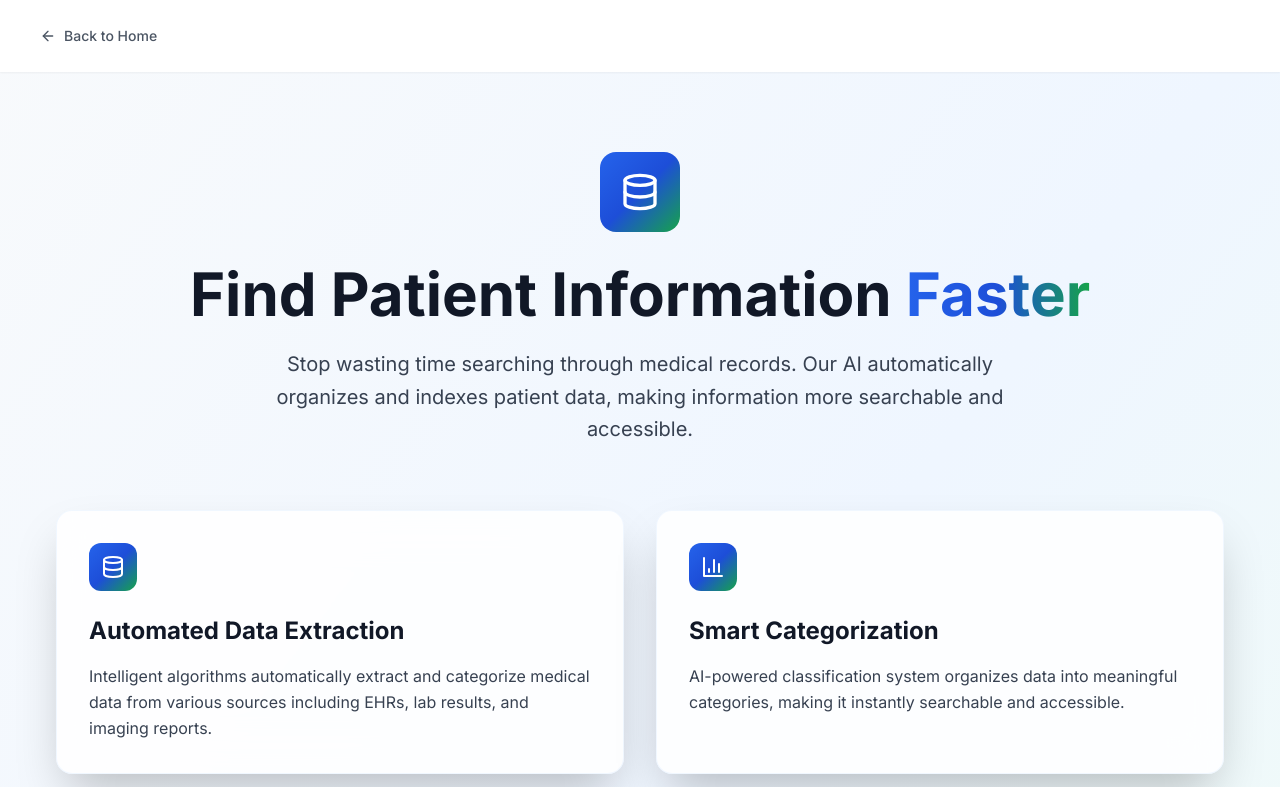
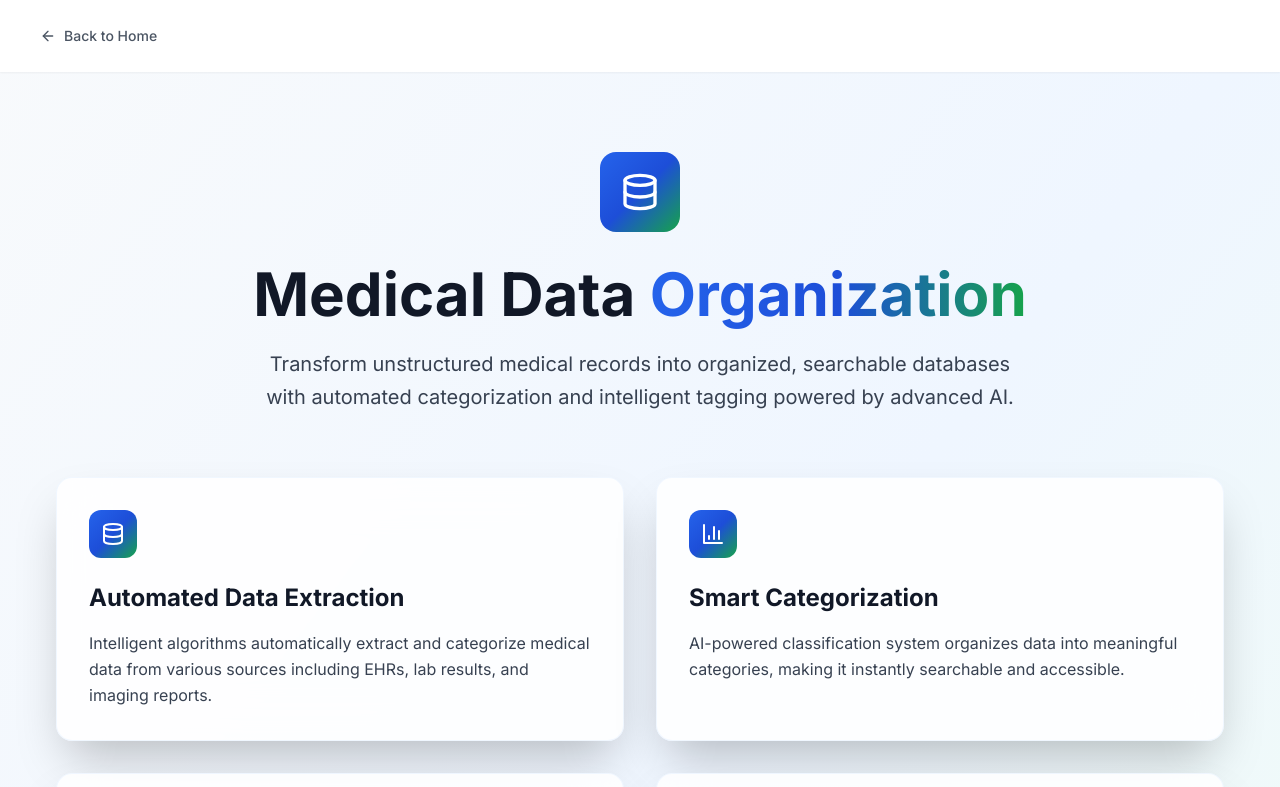
Before and after one commit to vitevaisrael/Mediflow-Website, a React (Vite) app: page /solutions/medical-data-organization in a window 1280 px wide. Shown: the top 787 px of the page. Built offline with nearby package versions, Linux system fonts and the light colour scheme.

Commit message:
Revert "Improve website copywriting and messaging across all sections"
This reverts commit 7c844413109c24f9b54ab2e7821cdd64a9a21eb8.

```diff
--- a/src/components/About.jsx
+++ b/src/components/About.jsx
@@ -47,11 +47,11 @@ const About = () => {
           className="text-center mb-16"
         >
           <h2 className="text-4xl lg:text-5xl font-bold mb-6 text-gray-900">
-            Built by Healthcare Professionals,{' '}
-            <span className="gradient-text">For Healthcare Professionals</span>
+            Pioneering the Future of{' '}
+            <span className="gradient-text">Medical Intelligence</span>
           </h2>
           <p className="text-xl text-gray-700 max-w-3xl mx-auto leading-relaxed">
-            Every day, healthcare teams waste hours navigating complex medical records when they should be focused on patients. At MediFlow, we solve this problem by turning scattered medical data into clear, actionable insights that help clinicians make better decisions faster.
+            At MediFlow, we're dedicated to transforming healthcare and shaping the future of digital medicine. We believe that organization and management of complex medical data are fundamental to develop the best Clinical Decision Support tools. By harnessing advanced AI solutions and powerful algorithms, we deliver real-time insights and deep analytics — enabling our systems to provide intelligent, evidence-based clinical decision support.
           </p>
         </motion.div>
 
@@ -76,7 +76,7 @@ const About = () => {
           >
             <h3 className="text-3xl font-bold text-gray-900">Our Mission</h3>
             <p className="text-lg text-gray-700 leading-relaxed">
-              Our mission is simple: give healthcare professionals the right information at the right time. We organize complex medical data into clear insights, so clinicians can focus on what they do best—caring for patients.
+              We believe that every healthcare decision should be informed, precise, and supported by the most updated available data. At MediFlow, we harness advanced AI and data-management algorithms to organize and interpret complex clinical information, transforming it into real-time, guideline-linked insights. Our mission is to empower healthcare professionals with transparent and intelligent decision support, improving patient outcomes and shaping the future of digital medicine.
             </p>
             <div className="space-y-4">
               <div className="flex items-start space-x-3">
--- a/src/components/Contact.jsx
+++ b/src/components/Contact.jsx
@@ -132,10 +132,12 @@ const Contact = () => {
           className="text-center mb-16"
         >
           <h2 className="text-4xl lg:text-5xl font-bold mb-6">
-            <span className="gradient-text">Schedule Your Free Demo</span> Today
+            Let's Start Your{' '}
+            <span className="gradient-text">Healthcare Transformation</span>
           </h2>
           <p className="text-xl text-slate-600 max-w-3xl mx-auto leading-relaxed">
-            See how MediFlow can help improve your workflow and patient care. Book a personalized demo with our healthcare technology experts.
+            Ready to revolutionize your medical data management? Get in touch with our team
+            to discuss how MediFlow can transform your healthcare operations.
           </p>
         </motion.div>
 
@@ -285,7 +287,8 @@ const Contact = () => {
             <div>
               <h3 className="text-2xl font-bold text-slate-800 mb-6">Get in Touch</h3>
               <p className="text-lg text-slate-600 leading-relaxed mb-8">
-                Our healthcare technology experts will show you exactly how MediFlow can save time and improve patient outcomes in your specific environment.
+                Our team of healthcare technology experts is ready to discuss your specific
+                needs and show you how MediFlow can transform your organization.
               </p>
             </div>
 
@@ -324,8 +327,8 @@ const Contact = () => {
                 {[
                   'HIPAA compliant and secure',
                   '24/7 technical support',
-                  'Easy integration with existing systems',
-                  'Trusted by healthcare organizations'
+                  'Seamless integration',
+                  'Proven ROI for healthcare organizations'
                 ].map((benefit, index) => (
                   <div key={index} className="flex items-center space-x-2">
                     <CheckCircle className="h-5 w-5 text-green-600" />
--- a/src/components/Hero.jsx
+++ b/src/components/Hero.jsx
@@ -48,15 +48,15 @@ const Hero = () => {
                 className="inline-flex items-center space-x-2 bg-blue-100 text-blue-700 px-4 py-2 rounded-full text-sm font-medium"
               >
                 <Zap className="h-4 w-4" />
-                <span>Turn Medical Data Into Better Patient Outcomes</span>
+                <span>AI-Powered Clinical Decision Support Solutions</span>
               </motion.div>
 
               <h1 className="text-4xl lg:text-5xl font-bold leading-tight text-gray-900">
-                Transform Medical Records Into <span className="gradient-text">Clinical Intelligence</span>
+                <span className="gradient-text">Intelligent</span> Digital Medicine
               </h1>
 
               <p className="text-xl text-gray-700 leading-relaxed">
-                MediFlow transforms unstructured medical data into actionable clinical insights. Our AI-powered platform helps healthcare teams make faster, more accurate diagnoses while reducing documentation time.
+                MediFlow revolutionizes medical data organization and clinical decision-making through advanced algorithms and innovative AI-Powered systems, empowering healthcare professionals to deliver exceptional patient care.
               </p>
             </div>
 
@@ -66,7 +66,7 @@ const Hero = () => {
                 size="lg"
                 className="medical-gradient text-white hover:medical-gradient-hover hover:shadow-xl transition-all duration-300 group"
               >
-                See Live Demo
+                Start Your Journey
                 <ArrowRight className="ml-2 h-5 w-5 group-hover:translate-x-1 transition-transform" />
               </Button>
 
--- a/src/components/Solutions.jsx
+++ b/src/components/Solutions.jsx
@@ -9,14 +9,14 @@ export const solutions = [
     {
       icon: Database,
       title: 'Medical Data Organization',
-      description: 'Stop wasting time searching for patient information. Our AI instantly organizes medical records so you can find what you need in seconds, not minutes.',
+      description: 'Transform unstructured medical records into organized, searchable databases with automated categorization and intelligent tagging.',
       features: ['Automated data extraction', 'Smart categorization', 'Real-time synchronization', 'HIPAA compliance'],
       route: '/solutions/medical-data-organization'
     },
     {
       icon: Brain,
       title: 'AI Clinical Decision Support',
-      description: 'Get evidence-based treatment recommendations instantly. Our AI analyzes patient data against clinical guidelines to suggest the most effective care options.',
+      description: 'Leverage advanced machine learning algorithms to provide evidence-based recommendations and predictive insights for better patient outcomes.',
       features: ['Predictive analytics', 'Risk assessment', 'Treatment recommendations', 'Outcome prediction'],
       route: '/solutions/ai-clinical-decision-support'
     },
@@ -76,11 +76,12 @@ const Solutions = () => {
           className="text-center mb-16"
         >
           <h2 className="text-4xl lg:text-5xl font-bold mb-6 text-gray-900">
-            Save Time and{' '}
-            <span className="gradient-text">Improve Patient Care</span>
+            Comprehensive{' '}
+            <span className="gradient-text">Healthcare Solutions</span>
           </h2>
           <p className="text-xl text-gray-700 max-w-3xl mx-auto leading-relaxed">
-            Our AI-powered platform helps healthcare teams work smarter by reducing documentation time and improving diagnostic accuracy.
+            Our integrated suite of AI-powered tools transforms how healthcare organizations
+            manage data, make decisions, and deliver patient care.
           </p>
         </motion.div>
 
@@ -135,10 +136,11 @@ const Solutions = () => {
           className="mt-20 text-center glass-effect rounded-2xl p-12"
         >
           <h3 className="text-3xl font-bold text-gray-900 mb-4">
-            See Why 500+ Healthcare Teams Choose MediFlow
+            Ready to Transform Your Healthcare Operations?
           </h3>
           <p className="text-lg text-gray-700 mb-8 max-w-2xl mx-auto">
-            See how MediFlow can help your healthcare team work more efficiently. Book a personalized demo.
+            Join hundreds of healthcare organizations already using MediFlow to improve
+            patient outcomes and operational efficiency.
           </p>
           <Button
             onClick={() => {
--- a/src/pages/solutions/MedicalDataOrganization.jsx
+++ b/src/pages/solutions/MedicalDataOrganization.jsx
@@ -85,11 +85,12 @@ const MedicalDataOrganization = () => {
               <Database className="h-10 w-10 text-white" />
             </div>
             <h1 className="text-4xl lg:text-6xl font-bold mb-6 text-gray-900">
-              Find Patient Information{' '}
-              <span className="gradient-text">Faster</span>
+              Medical Data{' '}
+              <span className="gradient-text">Organization</span>
             </h1>
             <p className="text-xl text-gray-700 max-w-3xl mx-auto leading-relaxed">
-              Stop wasting time searching through medical records. Our AI automatically organizes and indexes patient data, making information more searchable and accessible.
+              Transform unstructured medical records into organized, searchable databases with
+              automated categorization and intelligent tagging powered by advanced AI.
             </p>
           </motion.div>
 
```
Also changed, not shown: 1 other file (tests, documents, lock files or other folders).
